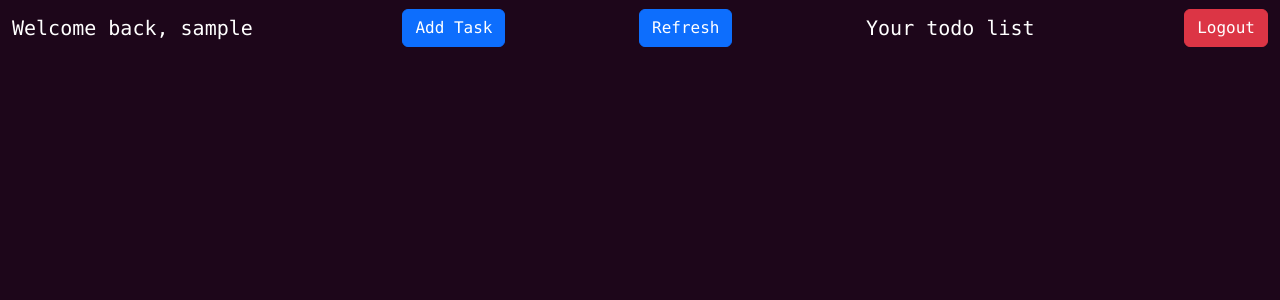
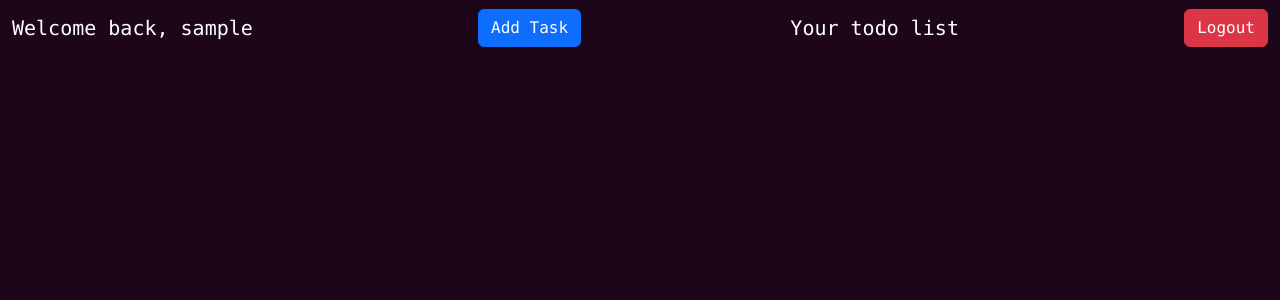
Before and after one commit to ivanrbnc/PBP-Tugas, a Django app: page /todolist/ in a window 1280 px wide. Shown: the top 300 px of the page. Run offline with Django 4.2, Linux system fonts and the light colour scheme; the visitor is signed in with stand-in values (Sample User, id 1); data that the repository does not hold is empty.

Commit message:
Tugas 6 - Update 4 - Minor changes on todolist.html

```diff
--- a/todolist/templates/todolist.html
+++ b/todolist/templates/todolist.html
@@ -27,7 +27,7 @@
             <div class="modal-dialog">
               <div class="modal-content">
                 <div class="modal-header">
-                  <h1 class="modal-title fs-5" id="exampleModalLabel">Create Todo</h1>
+                  <h1 class="modal-title fs-5" id="exampleModalLabel">Create Task</h1>
                   <button type="button" class="btn-close" data-bs-dismiss="modal" aria-label="Close"></button>
                 </div>
                 <div class="modal-body">
@@ -49,9 +49,6 @@
               </div>
             </div>
           </div>
-
-          <!-- Somehow, I need to add this button, even though it "maybe" does nothing.. -->
-          <button id = "refresh" type="button" class="btn btn-primary"> Refresh </button>
 
           <a class="navbar-brand" href="#" style="color: #fff;">
             Your todo list
@@ -273,7 +270,8 @@
         document.getElementById("todo").innerHTML = htmlString
       }
 
-      document.getElementById("refresh").onclick = refreshTodolist()
+      // Refresh Todolist
+      refreshTodolist()
 
       // When clicked "submit" on id "create_task", it'll run anonymous function below
       $(document).on('submit', '#create_task', function(e){
@@ -290,7 +288,6 @@
           },
           dataType: 'json',
         });
-        refreshTodolist();
       });
 
     </script>
```
